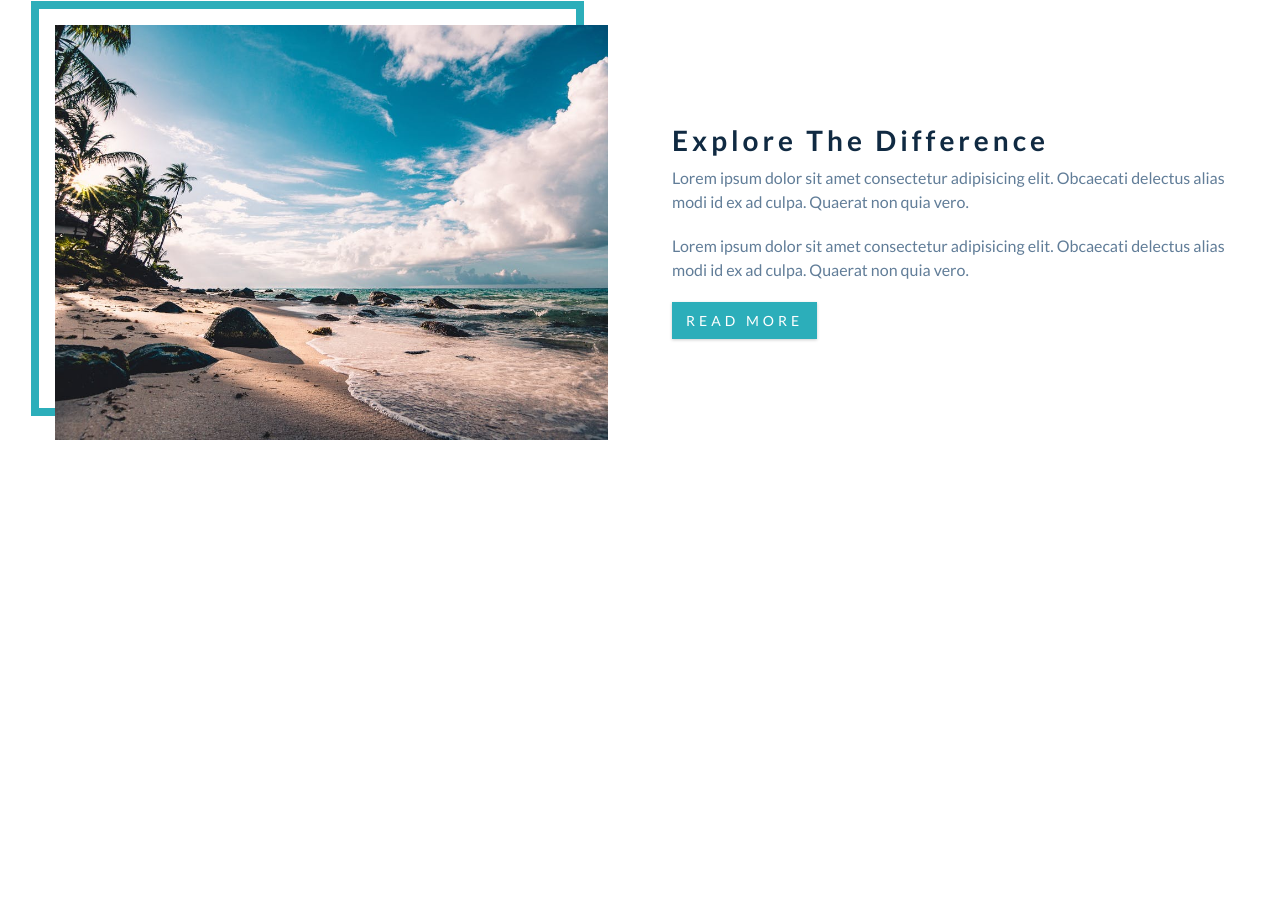
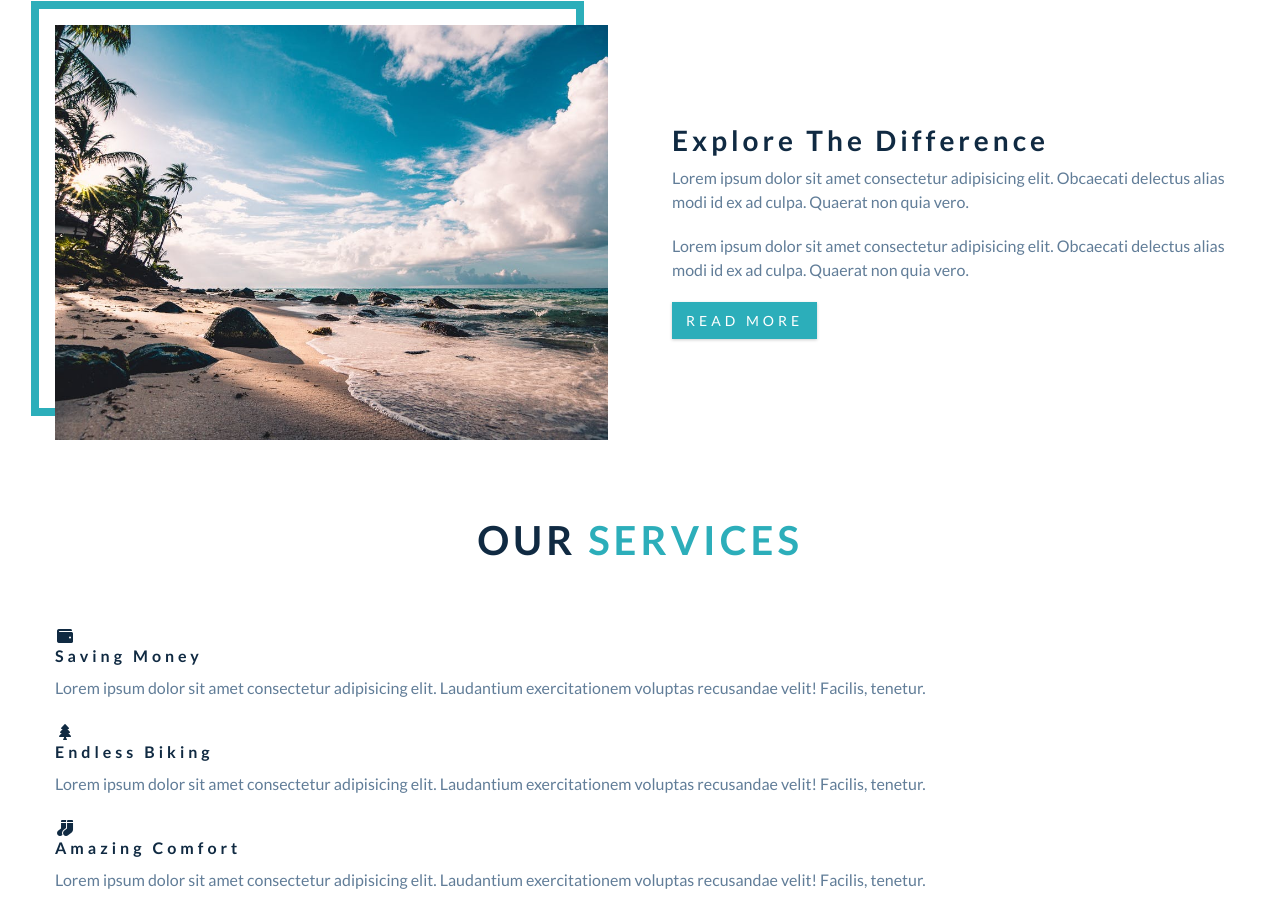
Before and after one commit to NSGuliyev/Backroads-Tour, a plain HTML site: page index.html in a window 1280 px wide. Shown: the part 959-1871 px from the top of the page. Before the commit the page ends 1479 px from the top, so only its background shows below. Drawn offline with Linux system fonts and the light colour scheme.

Commit message:
Services Html

```diff
--- a/index.html
+++ b/index.html
@@ -35,11 +35,11 @@
 
     <!-- about section -->
     <section class="section" id="about">
-      <!-- title -->
+      <!-- section title -->
       <div class="section-title">
         <h2>About <span>us</span></h2>
       </div>
-      <!-- end of title -->
+      <!-- end of section title -->
       <div class="section-center about-center">
         <!-- about image wrapper -->
         <article class="about-img">
@@ -60,10 +60,65 @@
         </article>
       </div>
     </section>
-
     <!-- end of about section -->
 
     <!-- services -->
+    <section class="center services" id="services">
+      <!-- services title -->
+      <div class="section-title">
+        <h2>our <span>services</span></h2>
+      </div>
+      <!-- end of services title -->
+      <div class="section-center services-center">
+        <!-- single service -->
+        <article class="service">
+          <span class="sevice-icon">
+            <i class="fas fa-wallet fa-fw"></i>
+          </span>
+          <div class="service-info">
+            <h4 class="service-title">saving money</h4>
+            <p class="service-text">
+              Lorem ipsum dolor sit amet consectetur adipisicing elit.
+              Laudantium exercitationem voluptas recusandae velit! Facilis,
+              tenetur.
+            </p>
+          </div>
+        </article>
+        <!-- end of single service -->
+
+        <!-- single service -->
+        <article class="service">
+          <span class="sevice-icon">
+            <i class="fas fa-tree fa-fw"></i>
+          </span>
+          <div class="service-info">
+            <h4 class="service-title">endless biking</h4>
+            <p class="service-text">
+              Lorem ipsum dolor sit amet consectetur adipisicing elit.
+              Laudantium exercitationem voluptas recusandae velit! Facilis,
+              tenetur.
+            </p>
+          </div>
+        </article>
+        <!-- end of single service -->
+
+        <!-- single service -->
+        <article class="service">
+          <span class="sevice-icon">
+            <i class="fas fa-socks fa-fw"></i>
+          </span>
+          <div class="service-info">
+            <h4 class="service-title">amazing comfort</h4>
+            <p class="service-text">
+              Lorem ipsum dolor sit amet consectetur adipisicing elit.
+              Laudantium exercitationem voluptas recusandae velit! Facilis,
+              tenetur.
+            </p>
+          </div>
+        </article>
+        <!-- end of single service -->
+      </div>
+    </section>
     <!--end services -->
 
     <!-- featured tours -->
```
